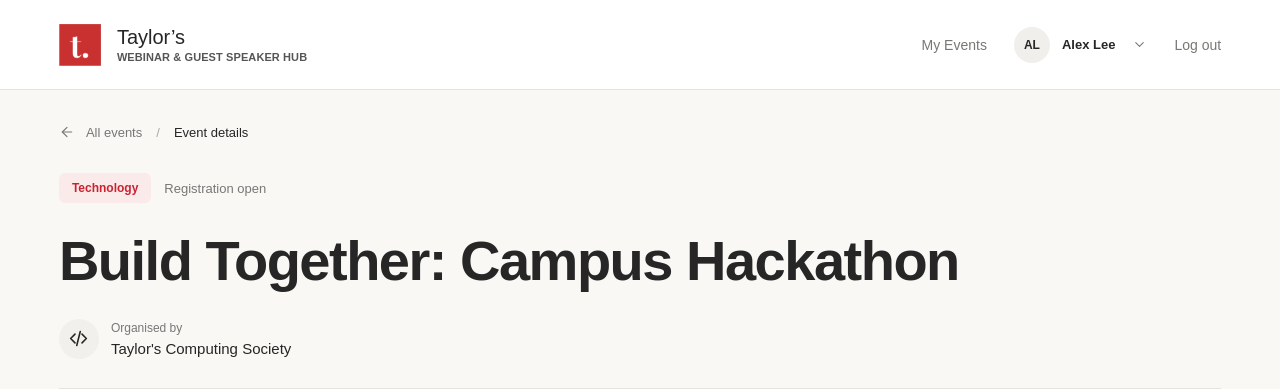
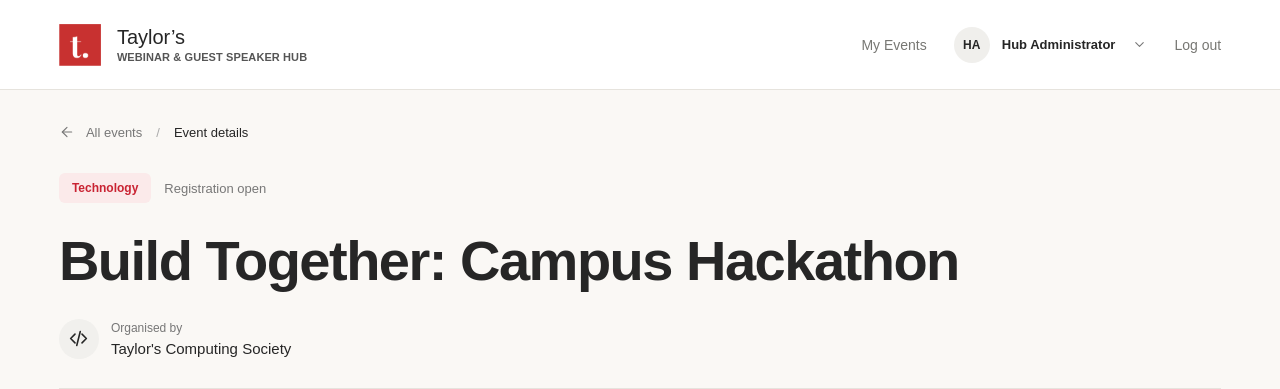
Before and after one commit to Yixuan398/Taylors-Webinar-Hub, a PHP site: page /Event_Details.php?id=1 in a window 1280 px wide. Shown: the top 389 px of the page. Run offline with PHP 8.4, Linux system fonts and the light colour scheme; a user stored in the database is signed in; data comes from the database, SQL or seed files in the repository.

Commit message:
Update Event_Details.php

```diff
--- a/Event-Discovery/Event_Details.php
+++ b/Event-Discovery/Event_Details.php
@@ -70,8 +70,8 @@ $paragraphs = array_filter(array_map('trim', explode("\n", $event['description']
                     </a>
 
                     <a href="../Student-Portal/User_Profile.php" class="user-profile">
-                        <span class="user-avatar">AL</span>
-                        <span class="user-name">Alex Lee</span>
+                        <span class="user-avatar"><?= htmlspecialchars(strtoupper(implode('', array_map(fn($part) => substr($part, 0, 1), array_slice(preg_split('/\s+/', trim($user['full_name'])), 0, 2))))) ?></span>
+                        <span class="user-name"><?= htmlspecialchars($user['full_name']) ?></span>
 
                         <svg class="chevron-icon" viewBox="0 0 24 24"
                             fill="none" stroke="currentColor"
```
